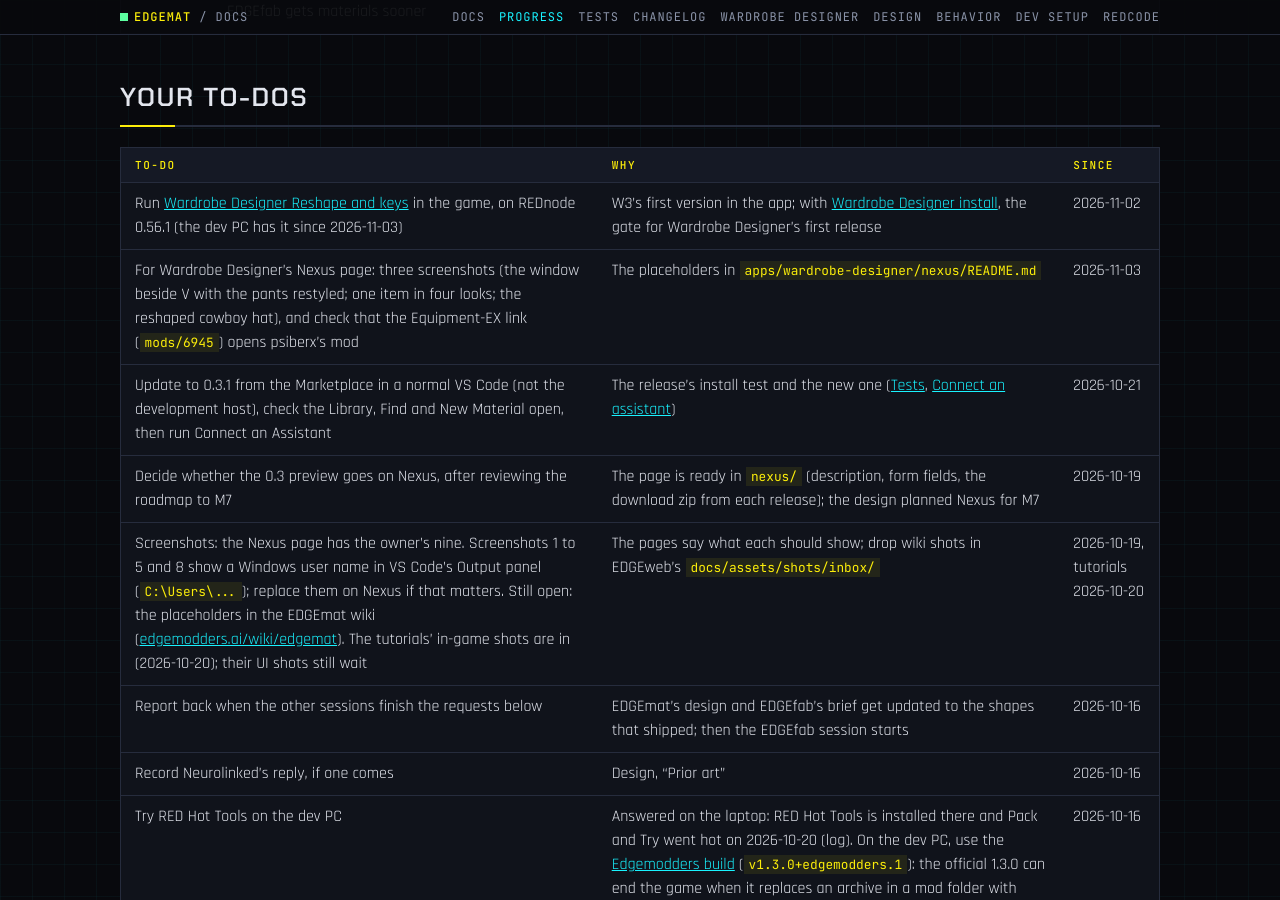
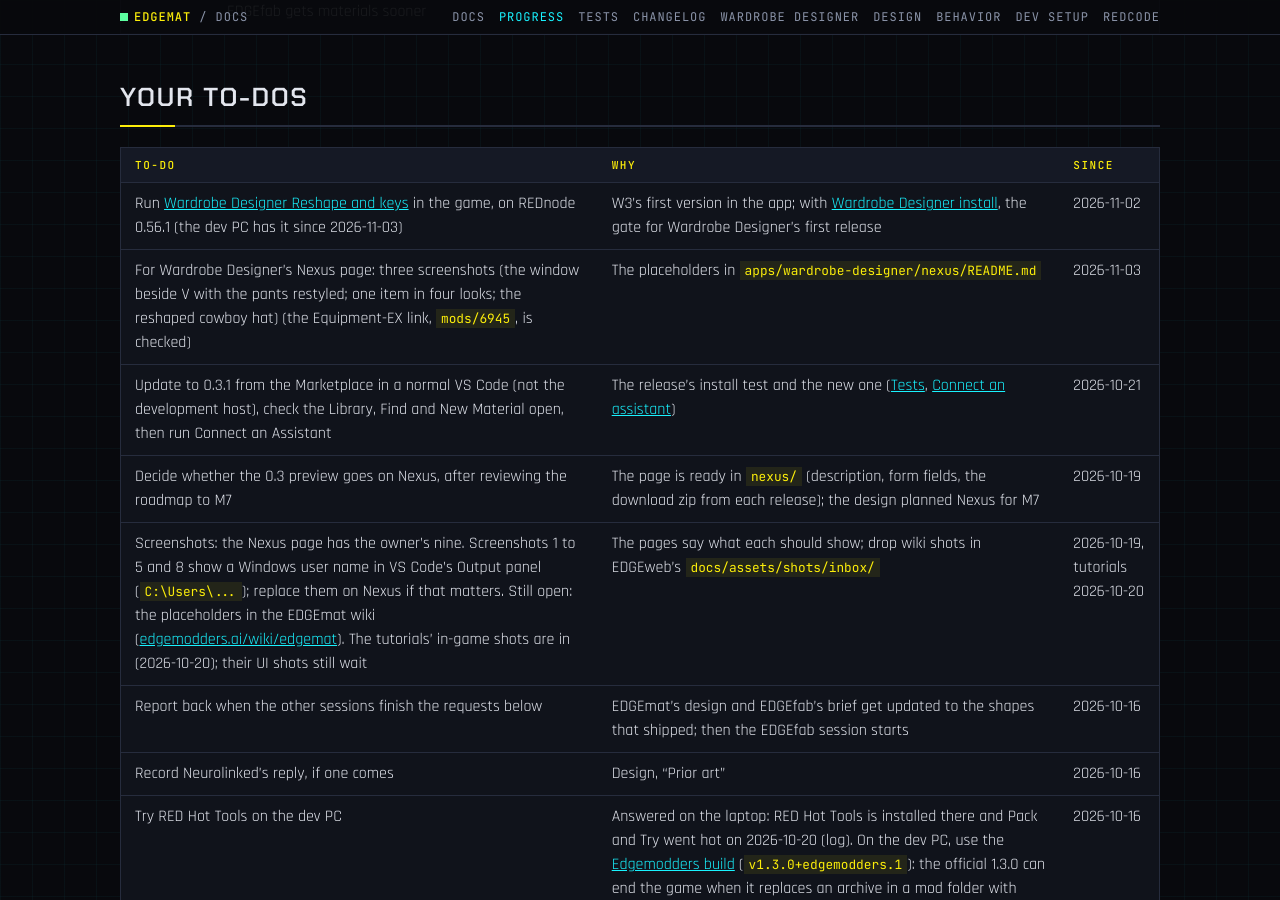
Before and after one commit to Edgemodders/EDGEmat, a Jekyll site: the page built from docs/progress.md, in a window 1280 px wide and 900 px high, scrolled down 896 px. Built offline with Jekyll 4.4.1, drawn with Linux system fonts in a browser that asks for light colours; our own code applies the rules of GitHub Pages for plain Markdown files.

Commit message:
Wardrobe Designer's Nexus page: the Equipment-EX link checked
Co-Authored-By: Claude Opus 5.5 <noreply@anthropic.com>

```diff
--- a/docs/progress.md
+++ b/docs/progress.md
@@ -20,7 +20,7 @@ Last updated 2026-11-03.
 | To-do | Why | Since |
 |---|---|---|
 | Run [Wardrobe Designer Reshape and keys](testing.html#wardrobe-designer-reshape-and-keys) in the game, on REDnode 0.56.1 (the dev PC has it since 2026-11-03) | W3's first version in the app; with [Wardrobe Designer install](testing.html#wardrobe-designer-install), the gate for Wardrobe Designer's first release | 2026-11-02 |
-| For Wardrobe Designer's Nexus page: three screenshots (the window beside V with the pants restyled; one item in four looks; the reshaped cowboy hat), and check that the Equipment-EX link (`mods/6945`) opens psiberx's mod | The placeholders in `apps/wardrobe-designer/nexus/README.md` | 2026-11-03 |
+| For Wardrobe Designer's Nexus page: three screenshots (the window beside V with the pants restyled; one item in four looks; the reshaped cowboy hat) (the Equipment-EX link, `mods/6945`, is checked) | The placeholders in `apps/wardrobe-designer/nexus/README.md` | 2026-11-03 |
 | Update to 0.3.1 from the Marketplace in a normal VS Code (not the development host), check the Library, Find and New Material open, then run Connect an Assistant | The release's install test and the new one ([Tests](testing.html#install-of-the-release), [Connect an assistant](testing.html#connect-an-assistant)) | 2026-10-21 |
 | Decide whether the 0.3 preview goes on Nexus, after reviewing the roadmap to M7 | The page is ready in `nexus/` (description, form fields, the download zip from each release); the design planned Nexus for M7 | 2026-10-19 |
 | Screenshots: the Nexus page has the owner's nine. Screenshots 1 to 5 and 8 show a Windows user name in VS Code's Output panel (`C:\Users\...`); replace them on Nexus if that matters. Still open: the placeholders in the EDGEmat wiki ([edgemodders.ai/wiki/edgemat](https://edgemodders.ai/wiki/edgemat/)). The tutorials' in-game shots are in (2026-10-20); their UI shots still wait | The pages say what each should show; drop wiki shots in EDGEweb's `docs/assets/shots/inbox/` | 2026-10-19, tutorials 2026-10-20 |
```
Also changed, not shown: apps/wardrobe-designer/nexus/README.md.
